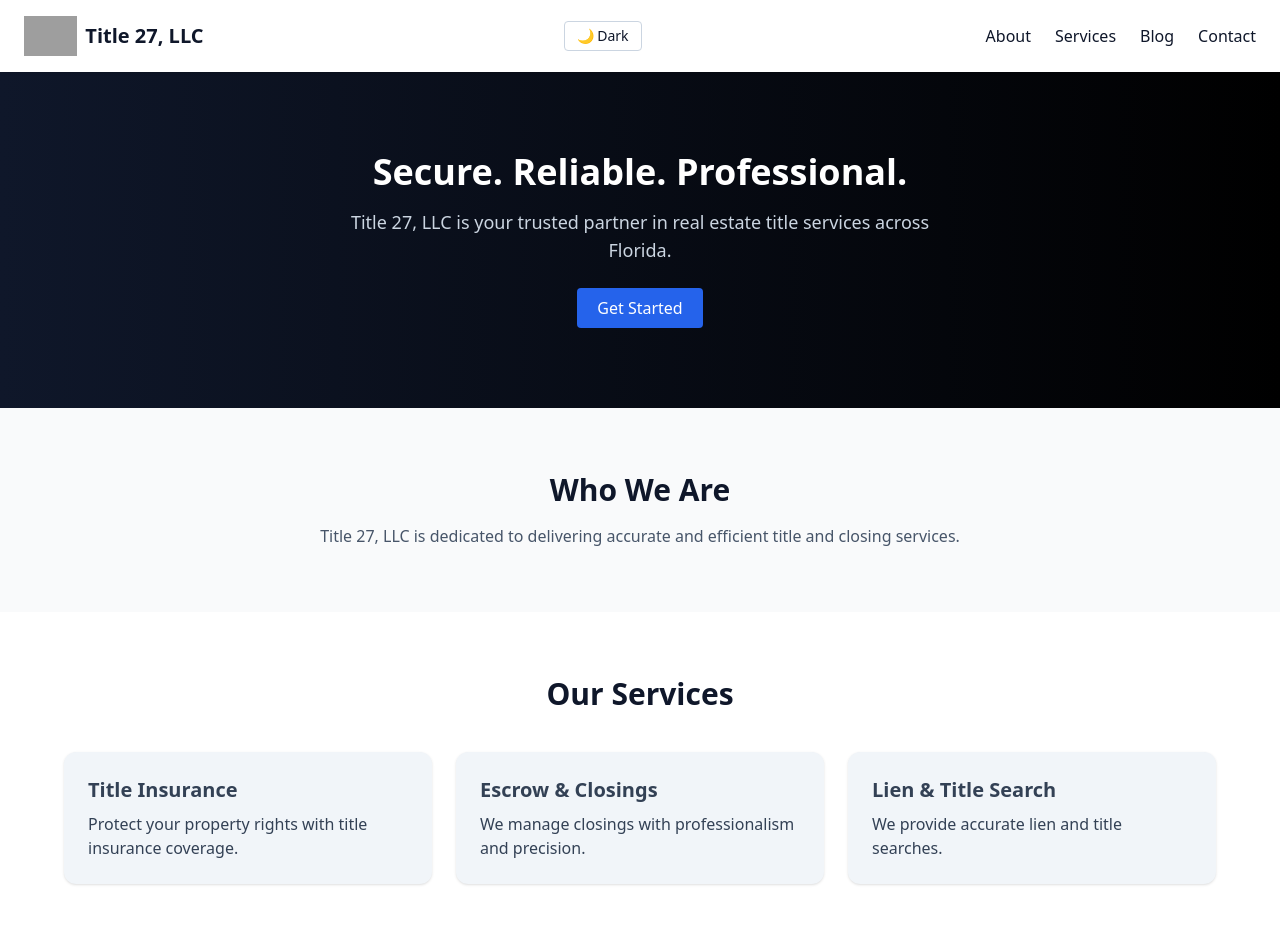
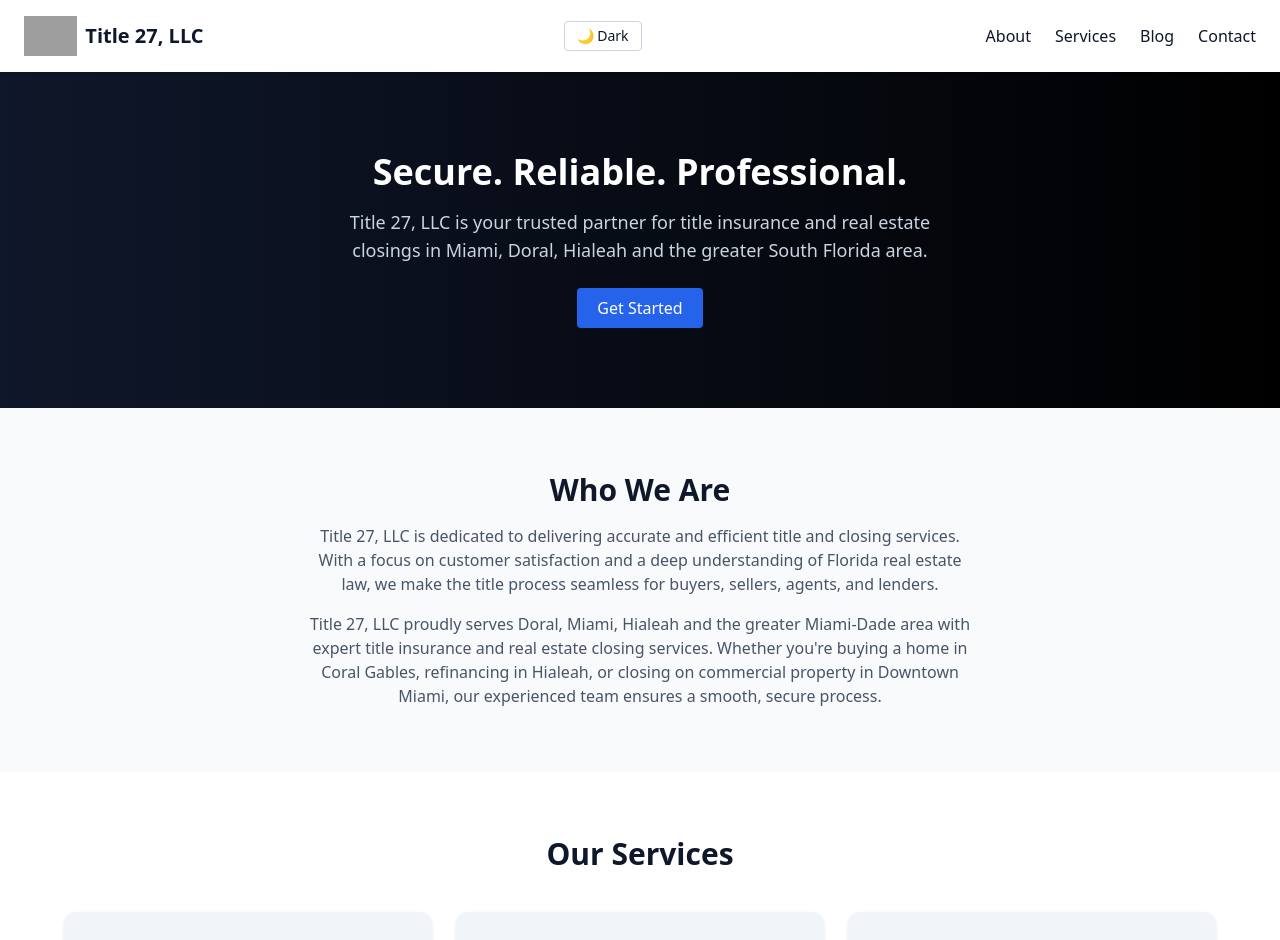
Before and after one commit to Chajir/title27-website, a React (Vite) app: page / in a window 1280 px wide. Shown: the top 940 px of the page. Built offline with nearby package versions, Linux system fonts and the light colour scheme; grey boxes are pictures that could not be loaded.

Commit message:
Enhance SEO with localized keywords and content

```diff
--- a/src/Title27HomePage.jsx
+++ b/src/Title27HomePage.jsx
@@ -101,7 +101,7 @@
               Secure. Reliable. Professional.
             </motion.h1>
             <motion.p className="text-lg text-slate-300 mb-6" variants={fadeIn}>
-              Title 27, LLC is your trusted partner in real estate title services across Florida.
+            Title 27, LLC is your trusted partner for title insurance and real estate closings in Miami, Doral, Hialeah and the greater South Florida area.
             </motion.p>
             <motion.div variants={fadeIn}>
               <button
@@ -114,13 +114,24 @@
           </div>
         </motion.section>
 
-        {/* About Section */}
-        <motion.section id="about" className="py-16 px-6 bg-gray-50 text-center dark:bg-slate-800" initial="hidden" whileInView="visible" viewport={{ once: true }} variants={fadeIn}>
-          <h2 className="text-3xl font-bold mb-4">Who We Are</h2>
-          <p className="max-w-2xl mx-auto text-slate-600">
-            Title 27, LLC is dedicated to delivering accurate and efficient title and closing services.
-          </p>
-        </motion.section>
+{/* About Section */}
+<motion.section
+  id="about"
+  className="py-16 px-6 bg-gray-50 text-center dark:bg-slate-800"
+  initial="hidden"
+  whileInView="visible"
+  viewport={{ once: true }}
+  variants={fadeIn}
+>
+  <h2 className="text-3xl font-bold mb-4">Who We Are</h2>
+  <p className="max-w-2xl mx-auto text-slate-600 dark:text-slate-300 mb-4">
+    Title 27, LLC is dedicated to delivering accurate and efficient title and closing services. With a focus on customer satisfaction and a deep understanding of Florida real estate law, we make the title process seamless for buyers, sellers, agents, and lenders.
+  </p>
+  <p className="max-w-2xl mx-auto text-slate-600 dark:text-slate-300">
+    Title 27, LLC proudly serves Doral, Miami, Hialeah and the greater Miami-Dade area with expert title insurance and real estate closing services. Whether you're buying a home in Coral Gables, refinancing in Hialeah, or closing on commercial property in Downtown Miami, our experienced team ensures a smooth, secure process.
+  </p>
+</motion.section>
+
 
         {/* Services Section */}
         <motion.section id="services" className="py-16 px-6 bg-white dark:bg-slate-900" initial="hidden" whileInView="visible" viewport={{ once: true }} variants={fadeIn}>
@@ -130,9 +141,9 @@
               <motion.div key={title} variants={fadeIn} className="bg-slate-100 dark:bg-slate-800 p-6 rounded-xl shadow hover:shadow-md transition text-slate-700 dark:text-slate-100">
                 <h3 className="text-xl font-semibold mb-2">{title}</h3>
                 <p>
-                  {title === "Title Insurance" && "Protect your property rights with title insurance coverage."}
-                  {title === "Escrow & Closings" && "We manage closings with professionalism and precision."}
-                  {title === "Lien & Title Search" && "We provide accurate lien and title searches."}
+                  {title === "Title Insurance" && "Protect your investment with title insurance from a trusted title company in Miami-Dade."}
+                  {title === "Escrow & Closings" && "Protect your investment with title insurance from a trusted title company in Miami-Dade."}
+                  {title === "Lien & Title Search" && "Get fast, accurate lien and title searches backed by Florida real estate expertise."}
                 </p>
               </motion.div>
             ))}
```
